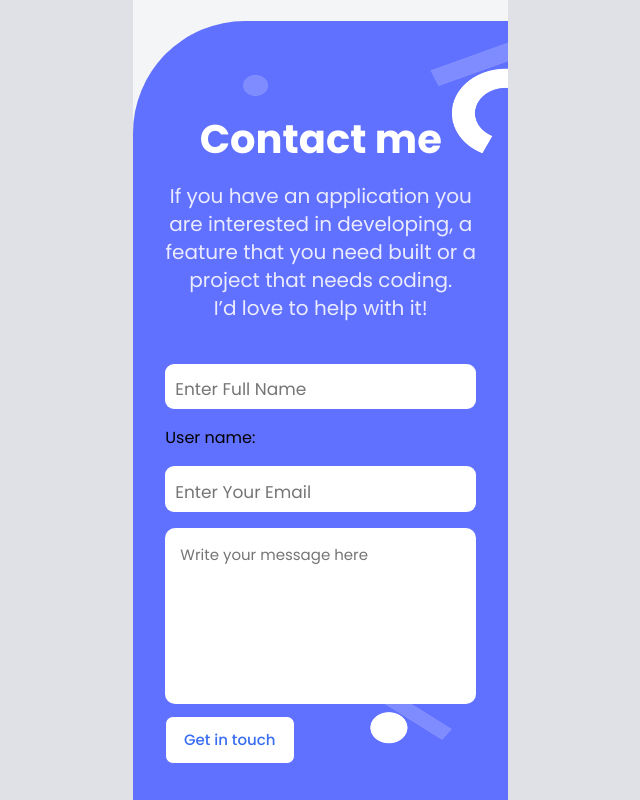
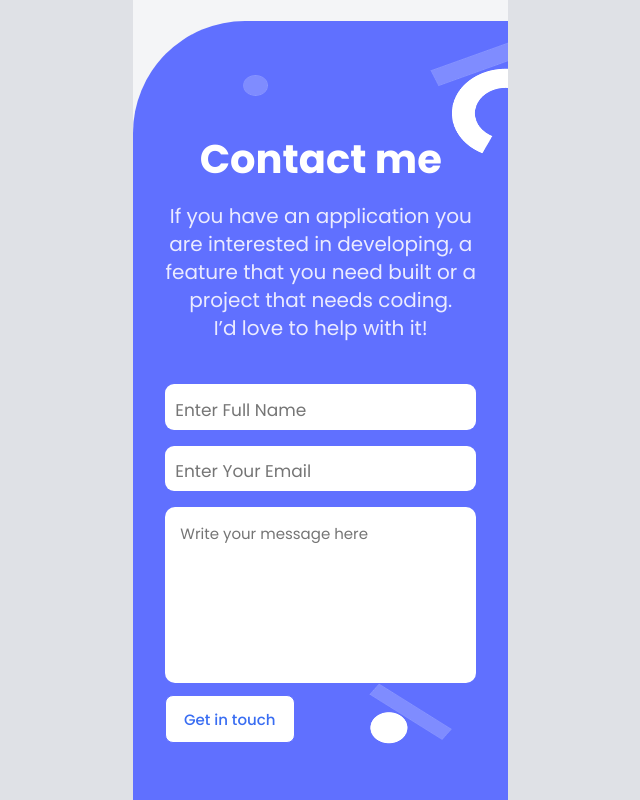
Before and after one commit to sadat-Ramin/My_first_portfolio, a website: page index.html in a window 1280 px wide. Shown: the part 4514-5314 px from the top of the page, without its empty margins (317-957 px from the left). Drawn offline with Linux system fonts and the light colour scheme.

Commit message:
add some new edits

```diff
--- a/index.html
+++ b/index.html
@@ -295,7 +295,7 @@
 
           <form action="https://formspree.io/f/xpzgwrza" method="post">
 
-            <input type="User name" maxlength="30" required="required" placeholder="Enter Full Name"><label for="">User name:</label>
+            <input type="User name" maxlength="30" required="required" placeholder="Enter Full Name">
             <input type="email" required="required" placeholder="Enter Your Email" >
             <textarea name="" id="" cols="30" rows="10" placeholder="Write your message here" maxlength="500" required></textarea>
             <div class="btn4">
--- a/styles.css
+++ b/styles.css
@@ -622,6 +622,7 @@ ul li.skill3 {
 .page6 {
   margin-top: -5%;
 }
+
 .contact_container {
   background-size: cover;
   background-repeat: no-repeat;
@@ -636,7 +637,6 @@ ul li.skill3 {
   background-position: top 20px right;
   background-repeat: no-repeat;
   background-color: #6070ff;
-  height: 850px;
   border-radius: 7rem 0 0 0;
   width: 100%;
   height: 779px;
```
